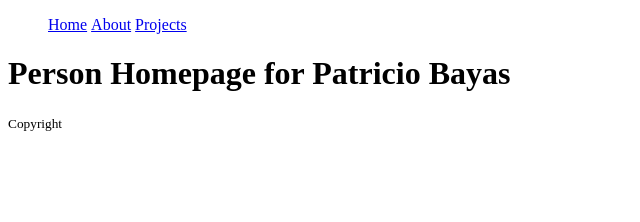
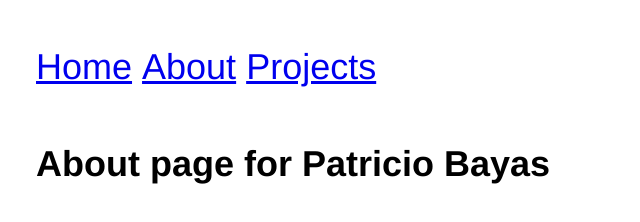
Before and after one commit to Takosheen/IS117Project1, a plain HTML site: page hw 2.14/about.html in a window 1280 px wide. Shown: the whole page, without its empty margins (0-640 px from the left). Drawn offline with Linux system fonts and the light colour scheme.

Commit message:
updated css

```diff
--- a/hw 2.14/about.html
+++ b/hw 2.14/about.html
@@ -7,6 +7,7 @@
 
   <link rel="stylesheet" type="text/css" href="css/style.css">
 </head>
+<div id="wrapper">
   <body>
 
   </body>
@@ -18,15 +19,8 @@
     </menu>
   </header>
   <main>
-  <h1>Person Homepage for Patricio Bayas</h1>
-  <footer>
-    <small> Copyright</small>
-  </footer>
-
-
-
-
-
+    <h1> About page for Patricio Bayas</h1>
 
   </main>
+</div id="wrapper">
 </html>
--- a/hw 2.14/css/style.css
+++ b/hw 2.14/css/style.css
@@ -1,3 +1,32 @@
+html {
+    font-family: "Helvetica Neue", Helvetica, Arial, sans-serif;
+    font-size: 36px;
+    line-height: 61px;
+
+}
+#wrapper {
+    width: 1208px;
+    margin-left: auto;
+    margin-right: auto;
+}
+footer {
+    text-align: center;
+}
+h1 {
+    font-size: 100%;
+}
+h2 {
+    font-size: 80%;
+}
+h3 {
+    font-size: 60%;
+}
+menu {
+    padding-left: 0px;
+}
+menu li {
+    display: inline;
+}
 li {
     display: inline;
 }
```
Also changed, not shown: hw 2.14/index.html (+2 -0 lines), hw 2.14/projects.html (+1 -1 lines). Lines whose indentation alone changed are shown as unchanged.
